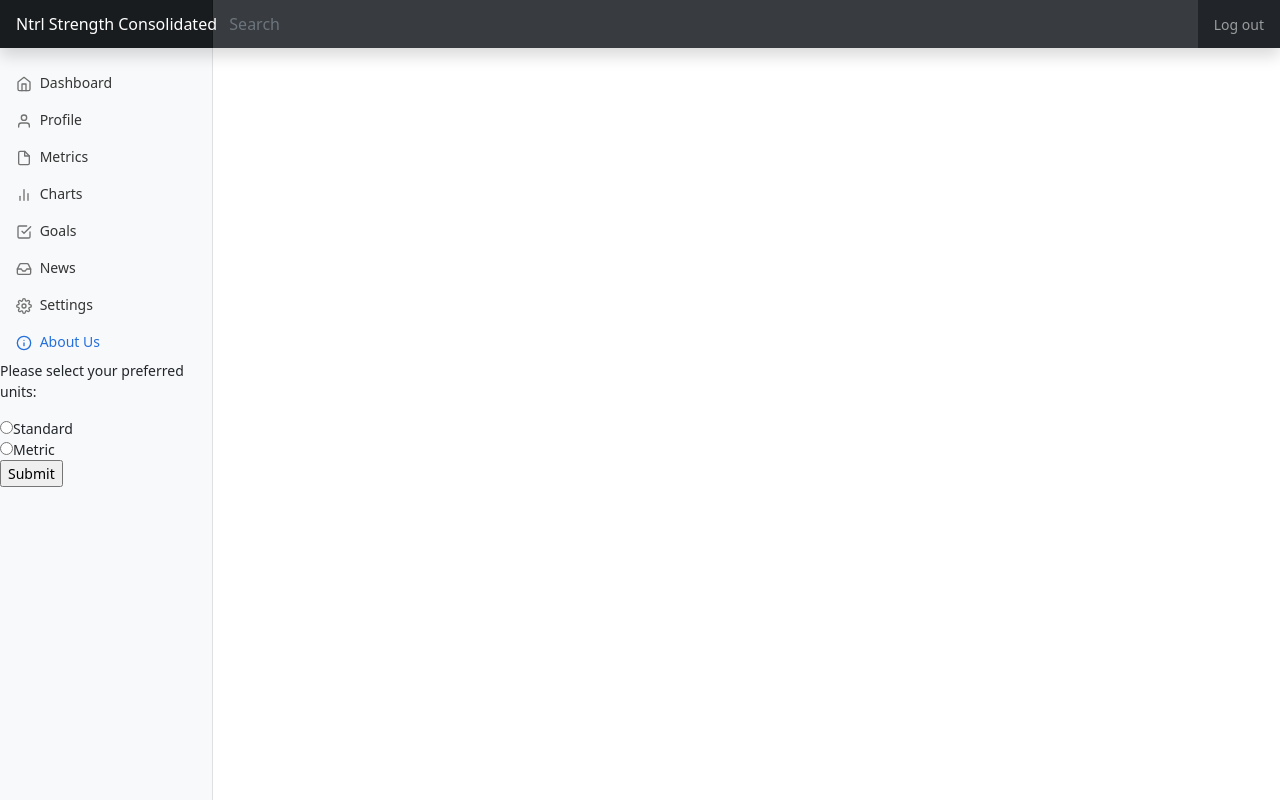
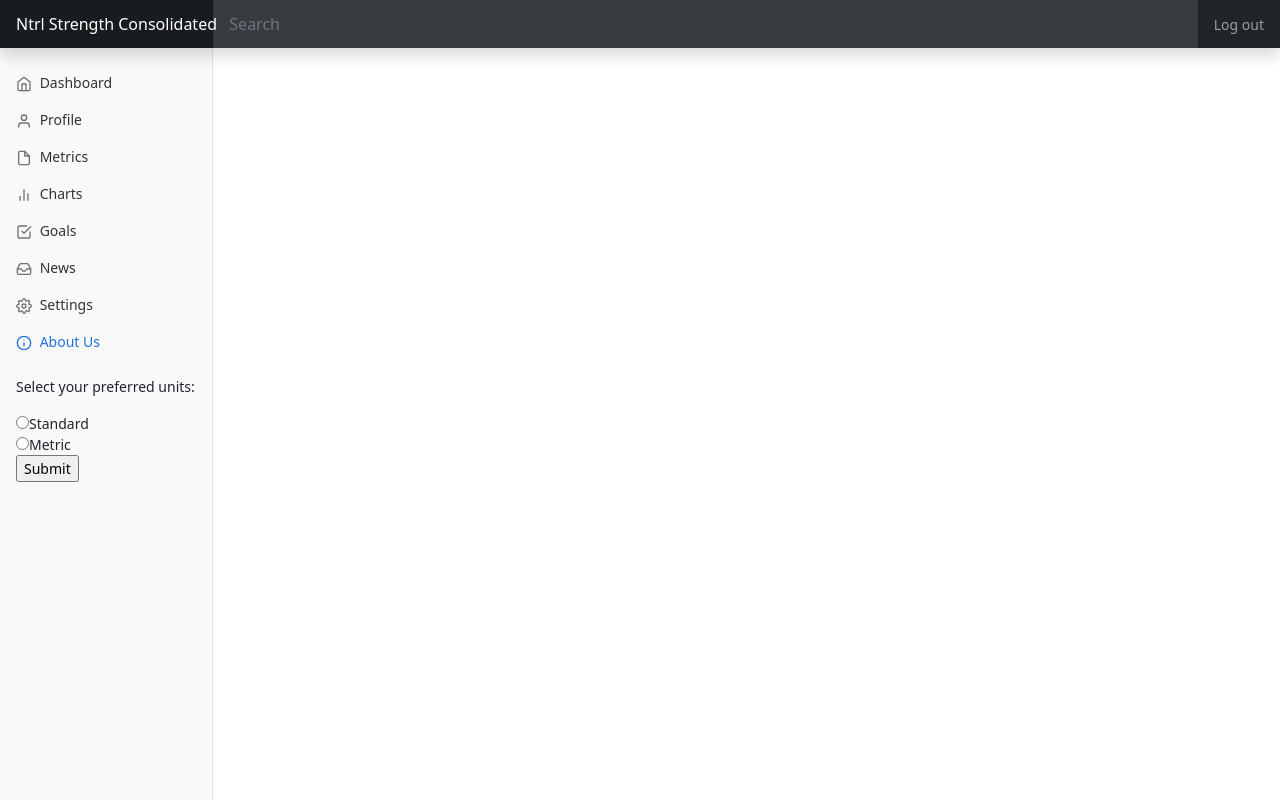
Before and after one commit to jjz17/Natural-Strength, a Flask app: page /about in a window 1280 px wide. Run offline with Flask 2, Linux system fonts and the light colour scheme.

Commit message:
Aligned metric selection form in sidebar

```diff
--- a/application/templates/dashboard-layout.html
+++ b/application/templates/dashboard-layout.html
@@ -92,14 +92,16 @@
                         </li>
                     </ul> -->
 
+                    <div class="mt-3 ms-3">
                         <form action="{{ url_for('metrics', metric='none') }}" method="post">
-                        <p>Please select your preferred units:</p>
+                            <p>Select your preferred units:</p>
                             <input type="radio" id="standard" name="units" value="STANDARD"><label for="standard">Standard</label>
                             <br>
                             <input type="radio" id="metric" name="units" value="METRIC"><label for="metric">Metric</label>
                             <br>
                             <input type="submit" value="Submit">
                         </form>
+                    </div>
                 </div>
             </nav>
 
```
Lines whose indentation alone changed are shown as unchanged.
